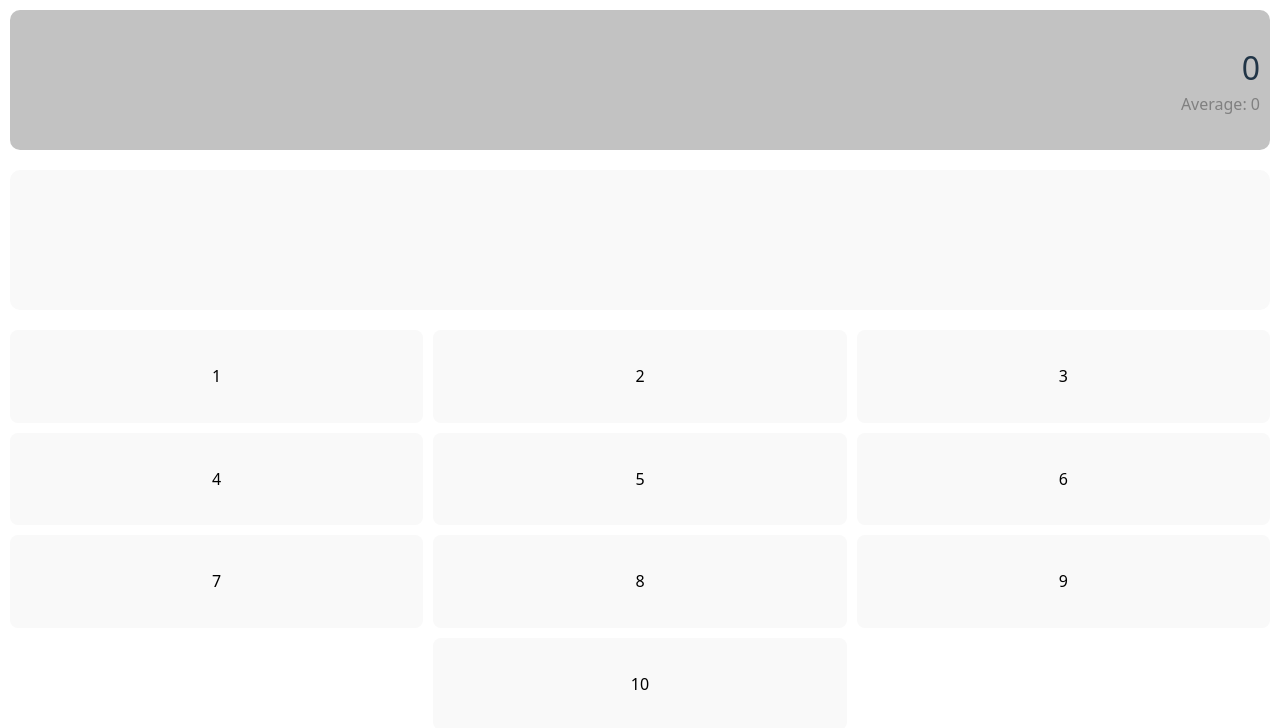
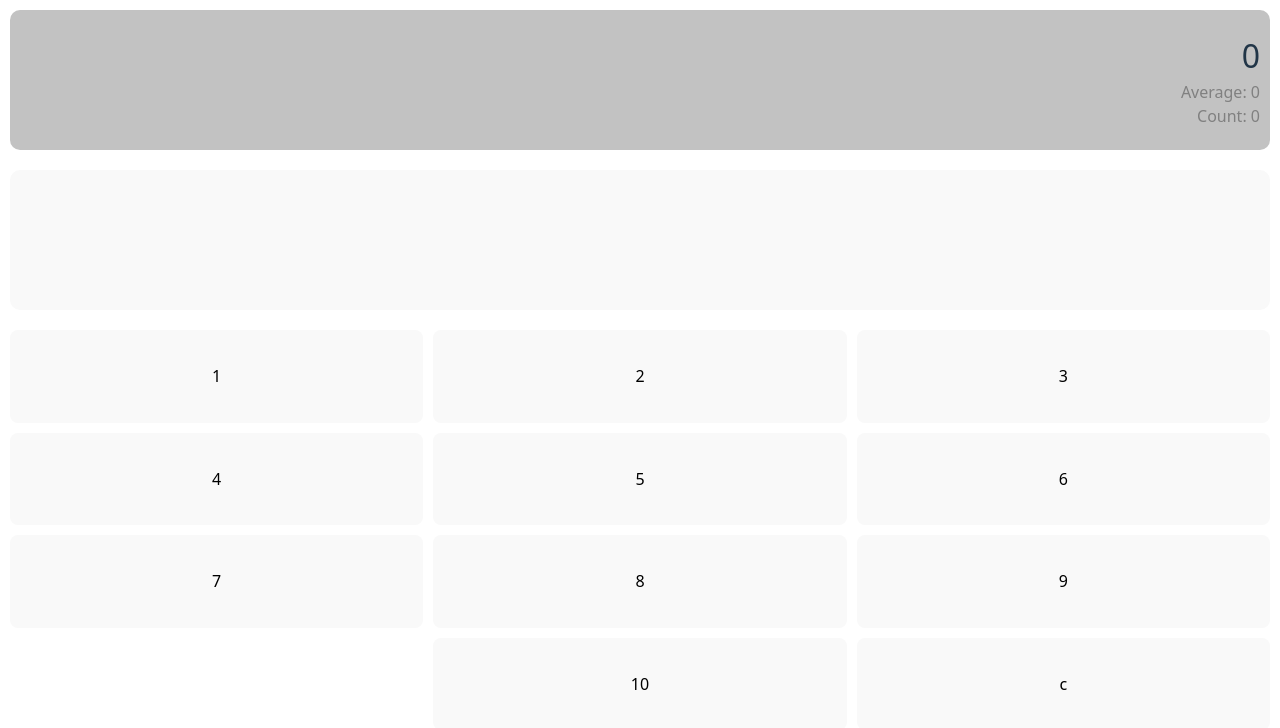
Before and after one commit to DenVilk/markulator, a React (Vite) app: page / in a window 1280 px wide. Shown: the top 728 px of the page. Built offline with nearby package versions, Linux system fonts and the light colour scheme.

Commit message:
[feat] added clearing all marks and count entered marks

```diff
--- a/index.html
+++ b/index.html
@@ -2,10 +2,10 @@
 <html lang="en">
   <head>
     <meta charset="UTF-8" />
-    <link rel="icon" type="image/svg+xml" href="/vite.svg" />
+    <link rel="icon" type="image/png" href="/logo.png" />
     <link rel="manifest" href="/manifest.json" />
     <meta name="viewport" content="width=device-width, initial-scale=1.0" />
-    <title>Vite + React</title>
+    <title>Markulator</title>
   </head>
   <body>
     <div id="root"></div>
--- a/src/Test.css
+++ b/src/Test.css
@@ -67,7 +67,7 @@ a.delete-mark{
     "one two three"
     "four five six"
     "seven eight nine"
-    ". ten . ";
+    ". ten c ";
 }
 .equals { grid-area: equals; }
 .one { grid-area: one; }
@@ -80,6 +80,7 @@ a.delete-mark{
 .eight { grid-area: eight; }
 .nine { grid-area: nine; }
 .ten { grid-area: ten; }
+.c { grid-area: c; }
 
 @media (prefers-color-scheme: light) {
     .display{
--- a/src/Test.jsx
+++ b/src/Test.jsx
@@ -13,8 +13,13 @@ const Test = () => {
         for (let i=0;i<marks.length;i++){
             ans += marks[i];
         }
+
         if (marks.length == 0) setCurrentAvg(0.0);
-        else setCurrentAvg(ans/(marks.length));
+        else {
+            let avg = ans/(marks.length);
+            avg = Math.trunc(avg * 100) / 100;
+            setCurrentAvg(avg);
+        }
     }, [marks])
 
     const addMark = (mark)=>{
@@ -32,9 +37,12 @@ const Test = () => {
     }
 
     const buttonHandler = (e) => {
-        console.log("test2", marks.length)
         addMark(e.target.value);
-        console.log("test2", marks.length)
+    }
+
+    const clearHandler = (e) => {
+        setMarks([]);
+        setCurrentMark(0);
     }
 
     return (
@@ -42,6 +50,7 @@ const Test = () => {
             <div className="display">
                 <span className="current-mark">{currentMark}</span>
                 <span className="current-avg">Average: {currentAvg}</span>
+                <span className="current-avg">Count: {marks.length}</span>
             </div>
             <div className="history">
                 <div className="history-marks">
@@ -68,6 +77,7 @@ const Test = () => {
                 <Button value='8' className='eight' callback={buttonHandler}/>
                 <Button value='9' className='nine' callback={buttonHandler}/>
                 <Button value='10' className="ten" callback={buttonHandler}/>
+                <Button value='c' className="c" callback={clearHandler}/>
             </div>
         </>
     )
```
Also changed, not shown: public/manifest.json.
